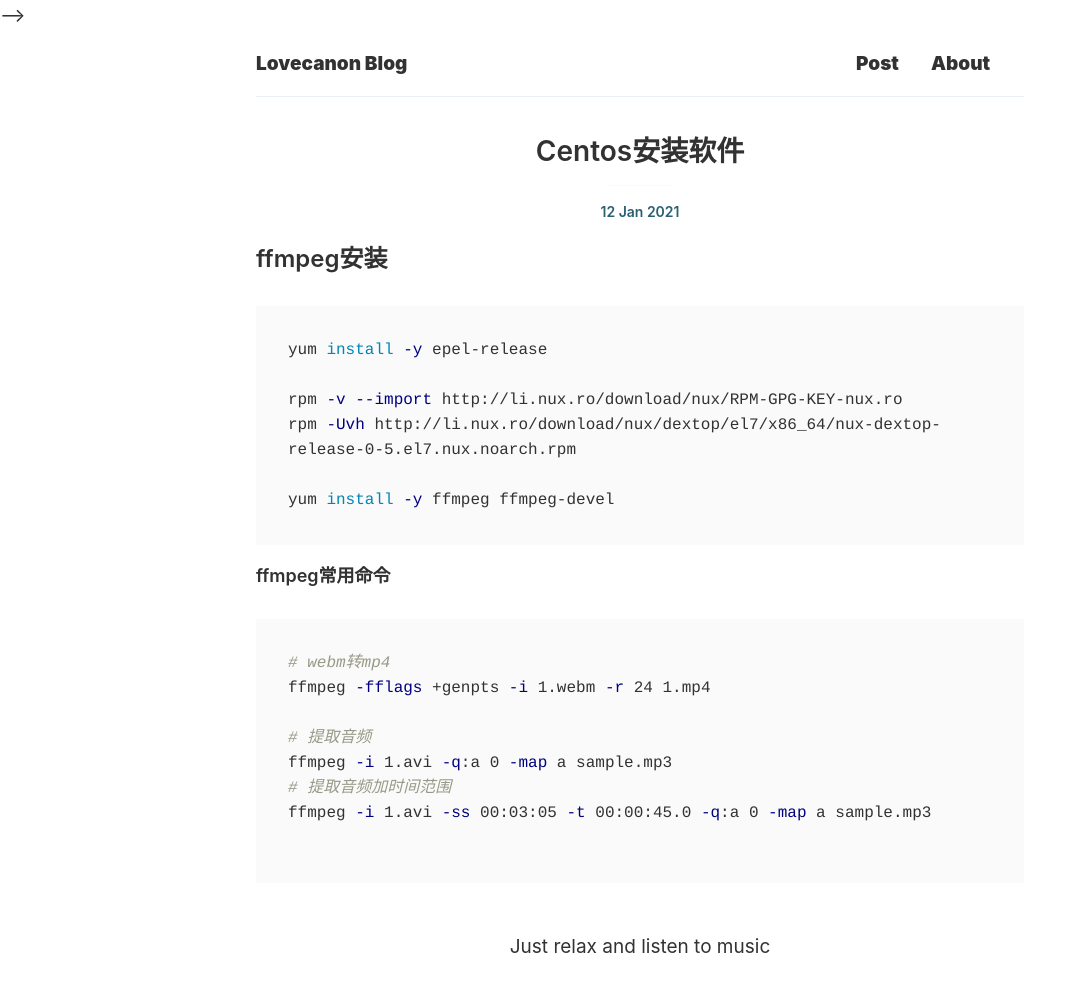
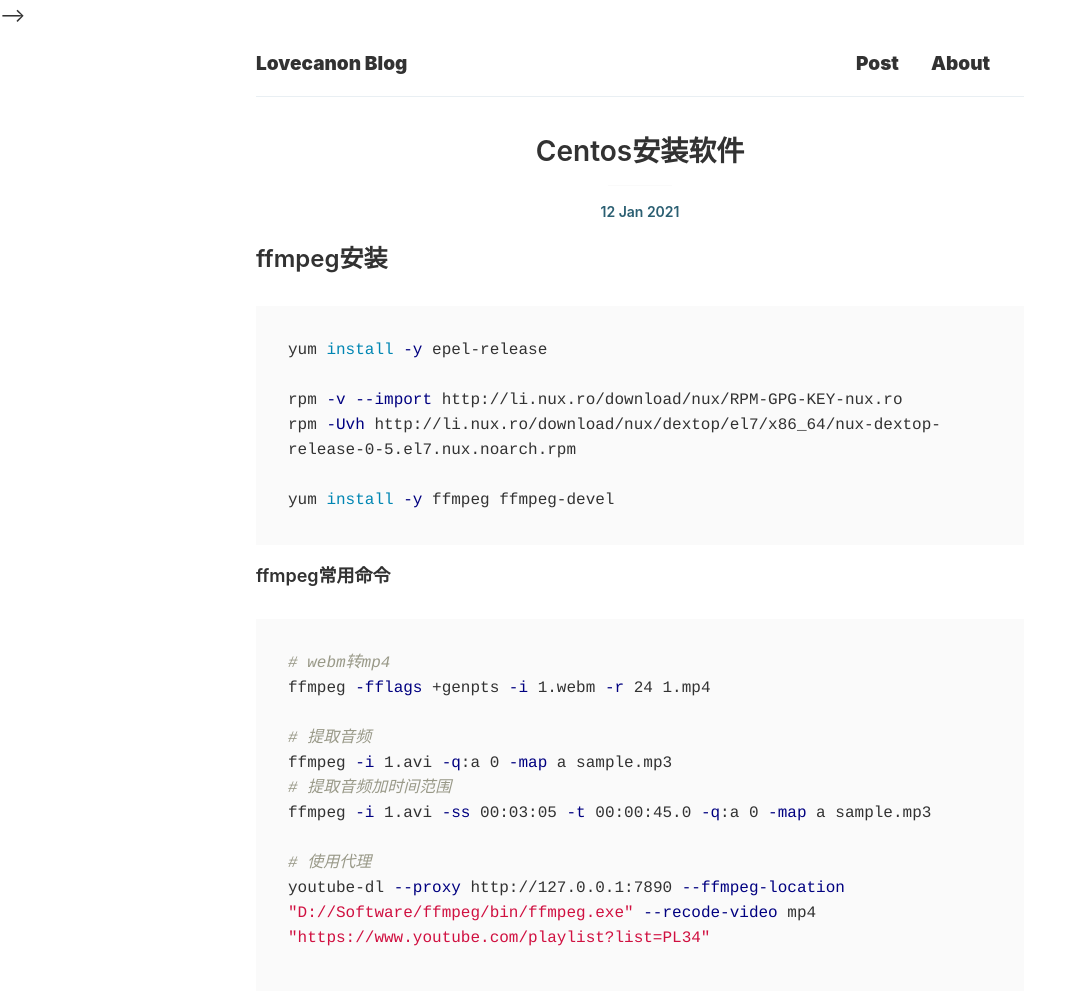
Before and after one commit to Lovecanon/lovecanon.github.io, a Jekyll site: the page built from _posts/2021-1-12-Centos安装软件.md, in a window 1280 px wide, cut to the strip 0-991 px from the top of the page. Shown: the whole strip, without its empty margins (0-1085 px from the left). Built offline with Jekyll 4.4.1, drawn with Linux system fonts in a browser that asks for light colours; our own code applies the rules of GitHub Pages for plain Markdown files.

Commit message:
Update 2021-1-12-Centos安装软件.md

````diff
--- a/_posts/2021-1-12-Centos安装软件.md
+++ b/_posts/2021-1-12-Centos安装软件.md
@@ -17,4 +17,7 @@ ffmpeg -i 1.avi -q:a 0 -map a sample.mp3
 # 提取音频加时间范围
 ffmpeg -i 1.avi -ss 00:03:05 -t 00:00:45.0 -q:a 0 -map a sample.mp3
 
+# 使用代理
+youtube-dl --proxy http://127.0.0.1:7890 --ffmpeg-location "D://Software/ffmpeg/bin/ffmpeg.exe" --recode-video mp4 "https://www.youtube.com/playlist?list=PL34"
+
 ```
````
